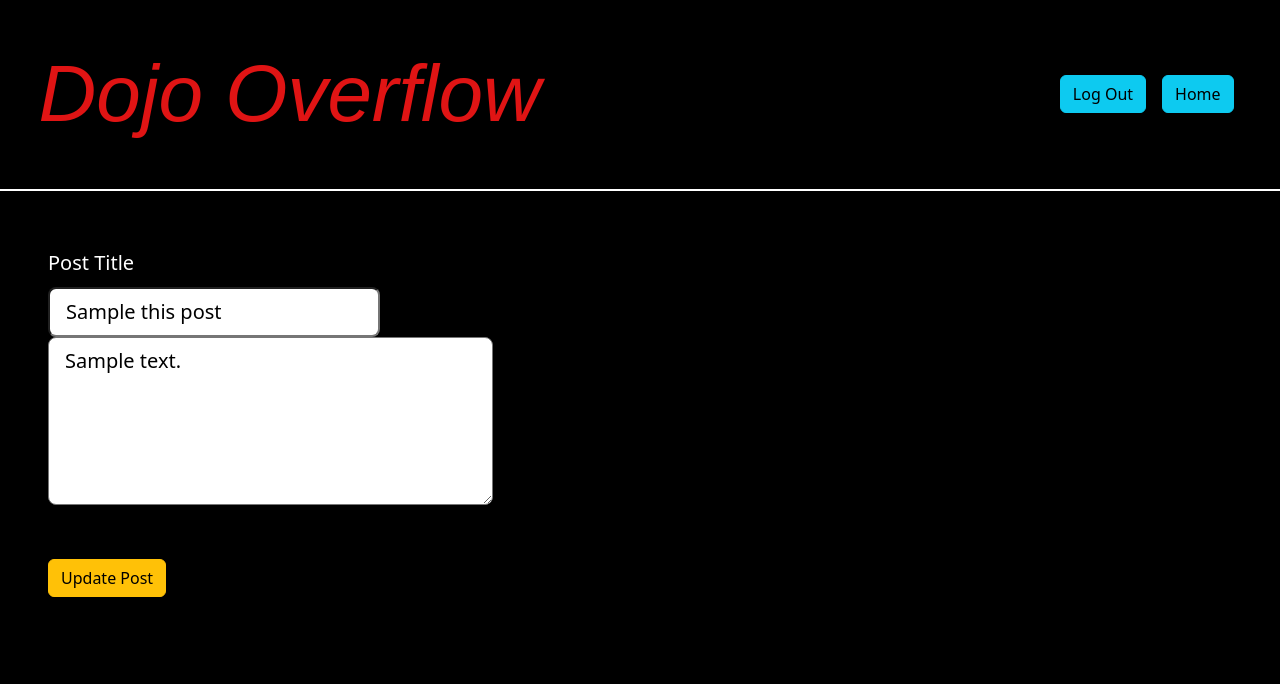
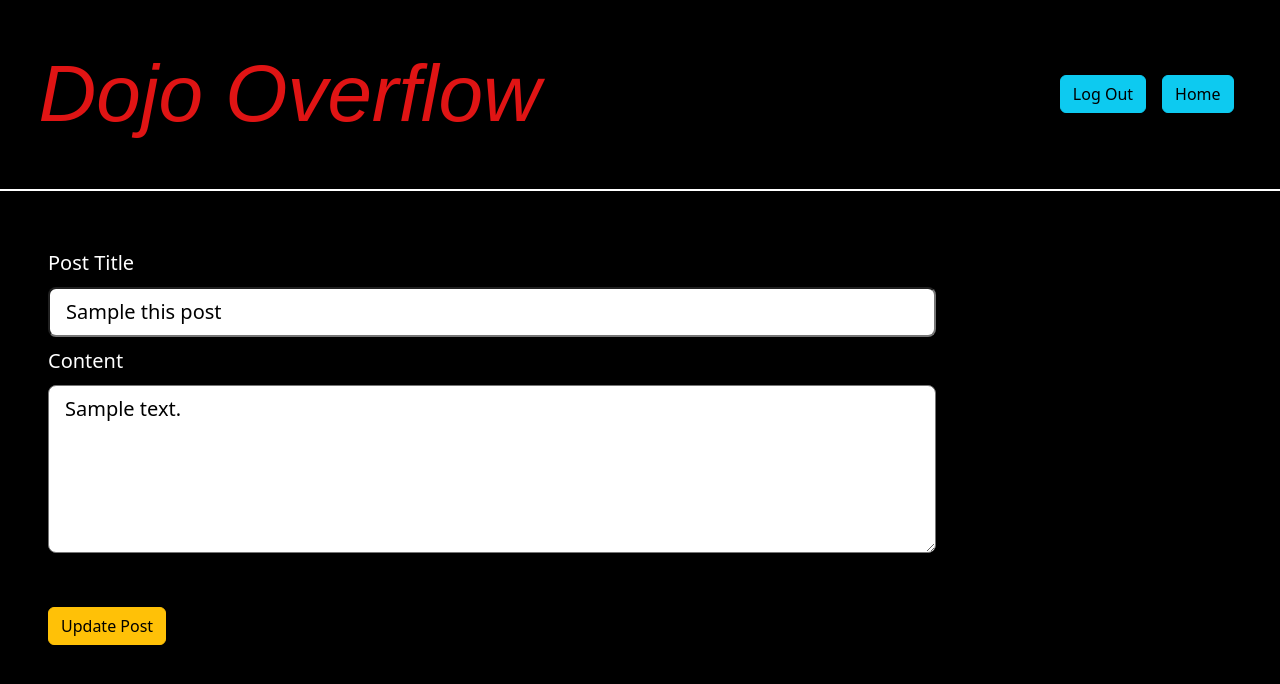
Before and after one commit to jarahernandez/dojo-overflow, a Flask app: template flask_app/templates/editpost.html in a window 1280 px wide. Shown: the top 684 px of the page. Run offline with Flask 3, Linux system fonts and the light colour scheme; the template is opened without the code that fills it: most values are stand-ins (such as "Sample title", 1, 10 or a date in 2020).

Commit message:
Edited styling on edit post page and user dash
Made form wider and added labels to form sections on editpost.html.

Aligned table headers with right rows on user dashboard.

```diff
--- a/flask_app/templates/editpost.html
+++ b/flask_app/templates/editpost.html
@@ -30,10 +30,11 @@
                     {% endfor %}
                 {% endif %}
             {% endwith %}
-            <div class="form-section">
-                <label for="title" class="col-form-label-lg">Post Title</label><br>
-                <input type="text" id="name" class="form-control-lg" name="title" value="{{this_post.title}}"></br>
-                <textarea maxlength="3000" id="post_content" name="content" class="form-control-lg" rows="5" cols="33">{{this_post.content}}</textarea><br>
+            <div class="form-section w-75">
+                <label for="title" class="col-form-label-lg w-100">Post Title</label><br>
+                <input type="text" id="name" class="form-control-lg w-100" name="title" value="{{this_post.title}}"><br>
+                <label for="post_content" class="col-form-label-lg w-100"> Content </label><br>
+                <textarea maxlength="3000" id="post_content" name="content" class="form-control-lg w-100" rows="5" cols="33">{{this_post.content}}</textarea><br>
             <input type="submit" class="btn btn-warning mt-5" value="Update Post">
             </form>
         </div>
```
Also changed, not shown: other parts of flask_app/templates/editpost.html (+1 -1 lines), flask_app/templates/user-dashboard.html (+5 -4 lines).
